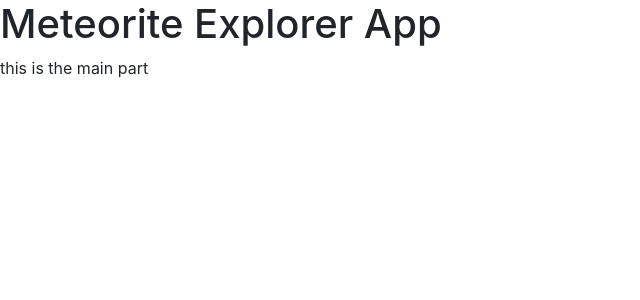
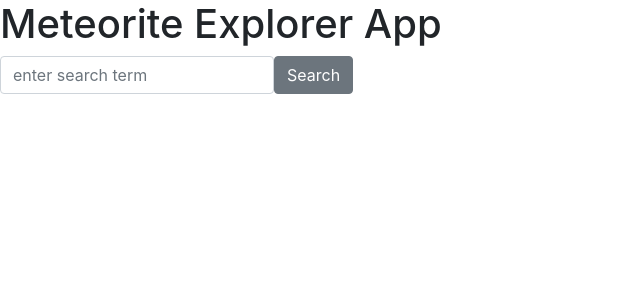
Before and after one commit to sophyphreak/meteorite-explorer-app, a React (Create React App) app: page / in a window 1280 px wide. Shown: the top 300 px of the page, without its empty margins (0-640 px from the left). Built offline with nearby package versions, Linux system fonts and the light colour scheme.

Commit message:
added search bar

```diff
--- a/src/Main/Main.js
+++ b/src/Main/Main.js
@@ -1,5 +1,10 @@
 import React from 'react';
+import Search from '../Search/Search';
 
-const Main = () => <p>this is the main part</p>;
+const Main = () => (
+  <div>
+    <Search />
+  </div>
+);
 
 export default Main;
--- /dev/null
+++ b/src/Search/Search.js
@@ -0,0 +1,11 @@
+import React from 'react';
+import { Form, FormGroup, Input, Button } from 'reactstrap';
+
+const Search = () => (
+  <Form inline>
+    <Input placeholder="enter search term" />
+    <Button>Search</Button>
+  </Form>
+);
+
+export default Search;
```
